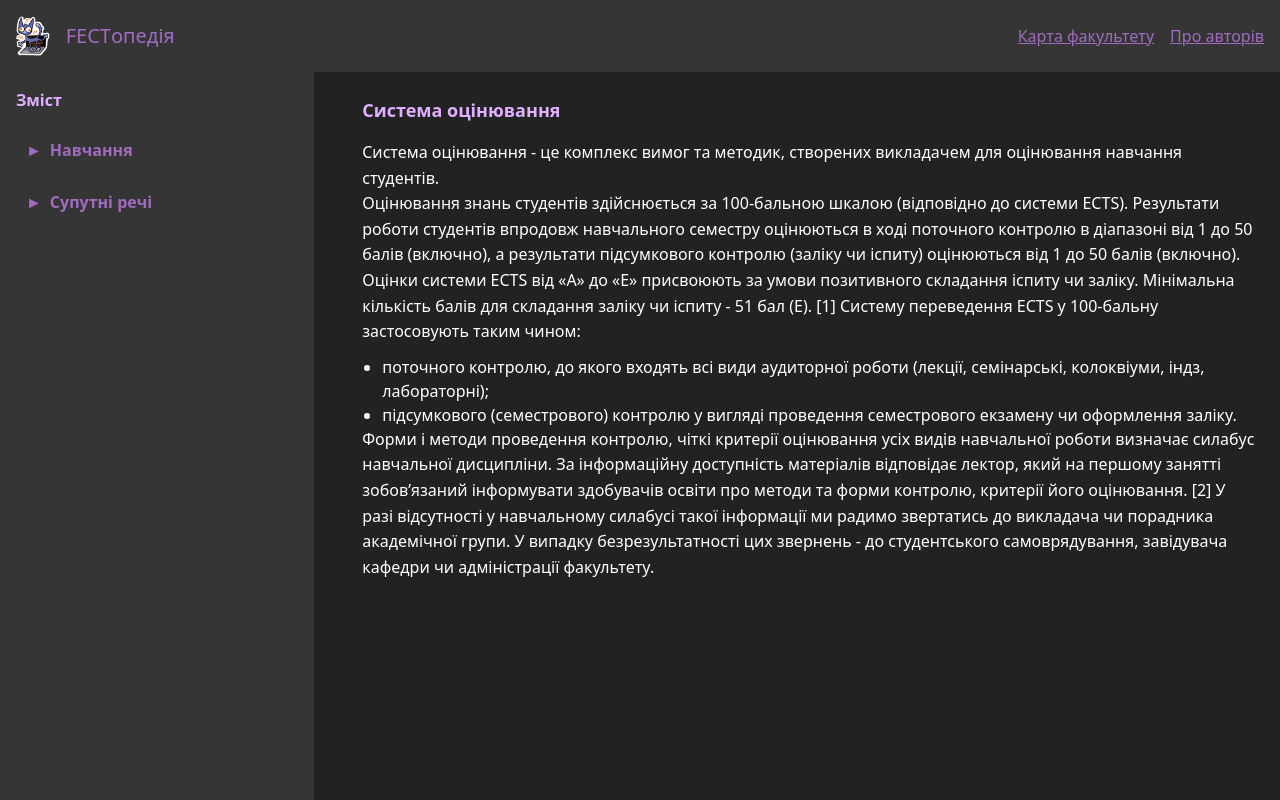
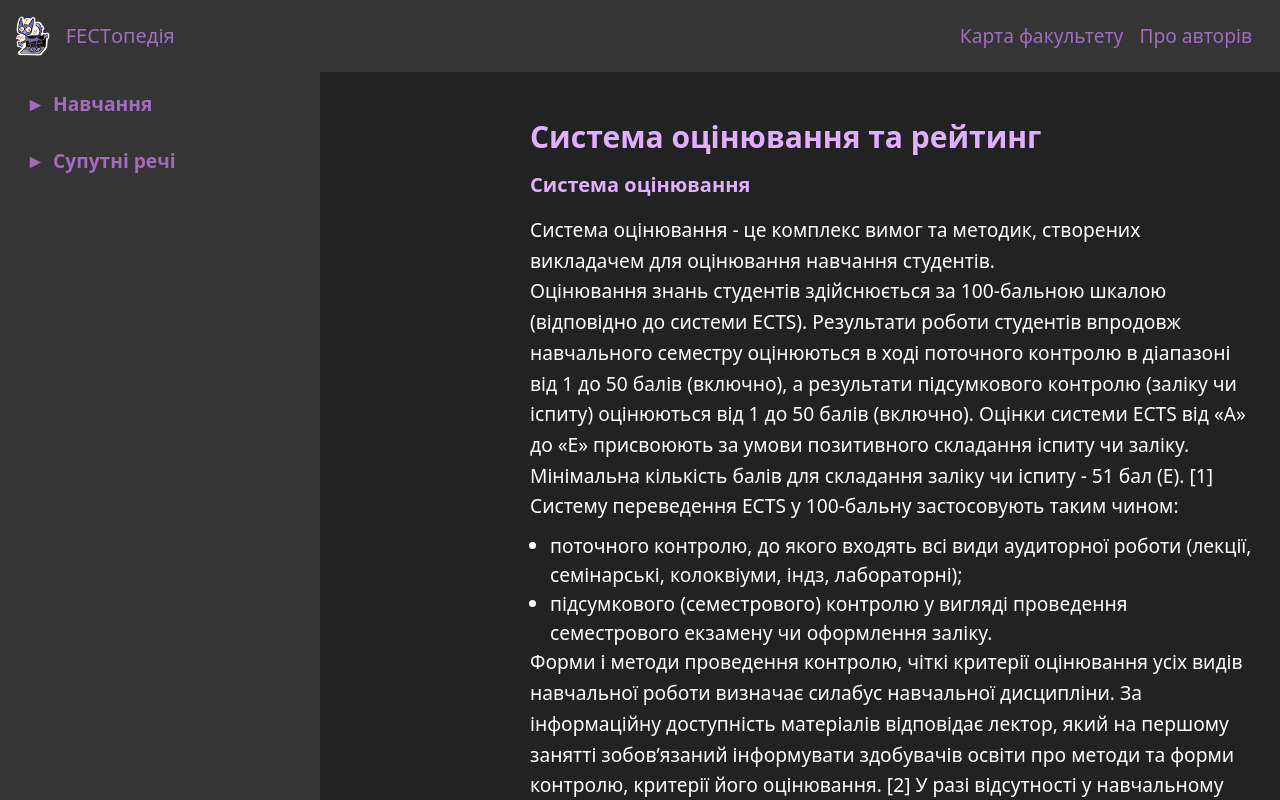
Before and after one commit to gearbeagel/FECTopedia, a React (Vite) app: page /info in a window 1280 px wide. Shown: the top 800 px of the page. Built offline with nearby package versions, Linux system fonts and the light colour scheme.

Commit message:
added most of the links

```diff
--- a/src/components/About.jsx
+++ b/src/components/About.jsx
@@ -12,7 +12,7 @@ const AboutPage = () => {
   ];
 
   return (
-    <div className="max-w-4xl mx-auto p-6">
+    <div className="max-w-4xl mx-auto p-6 mt-20">
       <h1 className="text-2xl font-bold mb-4">Про нас</h1>
       <ul className="list-disc list-inside">
         {teamMembers.map((member, index) => (
--- a/src/components/Article.jsx
+++ b/src/components/Article.jsx
@@ -10,19 +10,25 @@ const Article = () => {
   };
 
   const renderHTML = (htmlString) => {
-    return { __html: htmlString.replace(/<ul>/g, '<ul class="list-disc ml-5 mb-2">', /ol/g, '<ol class="list-decimal ml-5 mb-2">') };
+    return {
+      __html: htmlString.replace(/<ul>/g, '<ul class="list-disc ml-5 mb-2">').replace(/<ol>/g, '<ol class="list-decimal ml-5 mb-2">')
+    };
   };
 
   const currentSection = articleData.subsections[activeSection.sectionIdx];
   const currentSubsection = currentSection.subsections[activeSection.subsectionIdx];
-  const currentSubsubsection = currentSubsection.subsections[activeSection.subsubsectionIdx];
 
   return (
-    <div className="flex">
+    <div className="flex overflow-y-auto">
       <Sidebar sections={articleData.subsections} handleClick={handleClick} activeSection={activeSection} />
-      <div className="w-3/4 ml-6 p-6">
-        <h2 className="text-lg font-bold" dangerouslySetInnerHTML={{ __html: currentSubsubsection.subsection }} />
-        <div className="mt-4" dangerouslySetInnerHTML={{ __html: currentSubsubsection.content }} />
+      <div className="w-3/4 ml-6 p-6 pl-20 mt-10 article">
+        <h1 className="text-3xl font-semibold mb-2 mt-5">{currentSubsection.section}</h1>
+        {currentSubsection.subsections.map((subsubsection, subsubsectionIdx) => (
+          <div key={subsubsectionIdx}>
+            <h3 className="text-xl font-semibold mb-3 mt-4">{subsubsection.subsection}</h3>
+            <div className="mt-4" dangerouslySetInnerHTML={renderHTML(subsubsection.content)} />
+          </div>
+        ))}
       </div>
     </div>
   );
--- a/src/components/Home.jsx
+++ b/src/components/Home.jsx
@@ -1,9 +1,10 @@
 import React from 'react';
+import Logo from "../assets/IMG_1430.png"
 
 const HomePage = () => {
   return (
     <div className="flex flex-col items-center justify-center h-screen p-6 overflow-hidden">
-        <img src='/src/assets/IMG_1430.PNG' className='mb-5'></img>
+        <img src={Logo} className='mb-5'></img>
       <h1 className="text-2xl font-bold mb-4">Ласкаво просимо до FECTопедії!</h1>
       <p className="text-lg text-center mb-6">
         Вітаємо тебе, майбутній першокурснику чи вже студент з багатомісячним стажем!
--- a/src/components/MapCarousel.jsx
+++ b/src/components/MapCarousel.jsx
@@ -4,7 +4,7 @@ import 'react-responsive-carousel/lib/styles/carousel.min.css'; // Import carous
 
 const FacultyMapCarousel = ({ images }) => {
   return (
-    <Carousel showArrows={true} autoPlay infiniteLoop>
+    <Carousel showArrows={true} autoPlay infiniteLoop className='w-min'>
       {images.map((image, index) => (
         <div key={index}>
           <img src={image} alt={`Map floor ${index + 1}`} className='carousel-image'/>
--- a/src/components/MapSection.jsx
+++ b/src/components/MapSection.jsx
@@ -15,7 +15,7 @@ function MapSection() {
 
   return (
     <div className="flex flex-col items-center justify-center h-screen p-6 overflow-hidden">
-      <h1>Ось мапа нашого факультету:</h1>
+      <h1 className='text-3xl'>Ось мапа нашого факультету:</h1>
       <br/>
       <FacultyMapCarousel images={carouselImages} />
     </div>
--- a/src/components/Navbar.jsx
+++ b/src/components/Navbar.jsx
@@ -1,16 +1,16 @@
 import React from 'react';
-import logo from '../assets/IMG_1431.png'
+import logo from '../assets/IMG_1431.png';
 
 const Navbar = () => {
   return (
-    <nav className="p-4 flex items-center justify-between navbar">
+    <nav className="p-4 flex items-center w-screen fixed top-0 justify-between navbar bg-white z-10"> {/* Ensure background color for visibility */}
       <div className="flex items-center">
         <img src={logo} alt="Logo" className="h-10 mr-4" />
-        <span className="text-blue-500 text-xl"><a href="/" style={{textDecoration: "none"}}>FECTопедія</a></span>
+        <span className="text-blue-500 text-xl"><a href="/info" style={{textDecoration: "none"}}>FECTопедія</a></span>
       </div>
-      <div className="flex space-x-4">
-        <a href="/map" className="text-blue-500 hover:text-purple-500">Карта факультету</a>
-        <a href="/about" className="text-blue-500 hover:text-purple-500">Про авторів</a>
+      <div className="flex space-x-4 mr-3">
+        <a href="/map" className="text-blue-500 hover:text-purple-500" style={{textDecoration: "none"}}>Карта факультету</a>
+        <a href="/about" className="text-blue-500 hover:text-purple-500" style={{textDecoration: "none"}}>Про авторів</a>
       </div>
     </nav>
   );
--- a/src/components/Sidebar.jsx
+++ b/src/components/Sidebar.jsx
@@ -11,16 +11,15 @@ const Sidebar = ({ sections = [], handleClick, activeSection }) => {
   };
 
   return (
-    <div className="w-1/4 lg:block bg-gray-200 h-screen overflow-y-auto p-4 sidebar">
-      <h2 className="font-bold mb-4">Зміст</h2>
-      <ul>
+    <div className="w-1/4 lg:block bg-gray-200 h-screen fixed overflow-y-auto p-4 sidebar">
+      <ul className='mt-16'>
         {sections.map((section, idx) => (
           <li key={idx} className="mb-2">
             <button
               onClick={() => toggleSection(idx)}
               className="text-blue-500 font-semibold flex items-center">
               <span className="mr-2">
-                {openSections[idx] ? '▼' : '►'} {/* Стрілка */}
+                {openSections[idx] ? '▼' : '►'}
               </span>
               {section.title}
             </button>
@@ -29,26 +28,10 @@ const Sidebar = ({ sections = [], handleClick, activeSection }) => {
                 {section.subsections.map((sub, subIdx) => (
                   <li key={subIdx} className="mb-2">
                     <button
-                      onClick={() => toggleSection(`${idx}-${subIdx}`)}
-                      className="text-blue-400 flex items-center">
-                      <span className="mr-2">
-                        {openSections[`${idx}-${subIdx}`] ? '▼' : '►'} {/* Стрілка для підсекцій */}
-                      </span>
+                      onClick={() => handleClick(idx, subIdx)}
+                      className={`text-blue-300 ${activeSection.subsectionIdx === subIdx && activeSection.sectionIdx === idx ? 'highlight' : ''}`}>
                       {sub.section}
                     </button>
-                    {sub.subsections && sub.subsections.length > 0 && openSections[`${idx}-${subIdx}`] && (
-                      <ul className="ml-4 mt-3">
-                        {sub.subsections.map((subsub, subsubIdx) => (
-                          <li key={subsubIdx} className="text-sm text-align-start">
-                            <button
-                              onClick={() => handleClick(idx, subIdx, subsubIdx)}
-                              className={`text-blue-300 ${activeSection.subsubsectionIdx === subsubIdx && activeSection.subsectionIdx === subIdx && activeSection.sectionIdx === idx ? 'highlight' : ''}`}>
-                              {subsub.subsection}
-                            </button>
-                          </li>
-                        ))}
-                      </ul>
-                    )}
                   </li>
                 ))}
               </ul>
--- a/src/index.css
+++ b/src/index.css
@@ -4,11 +4,13 @@
 
 body {
   background-color: rgb(34, 34, 34);
-  color: white; /* Default text color */
+  color: white;
+  font-size: larger;
 }
 
 .sidebar {
   background-color: #353535;
+
 }
 
 .navbar {
@@ -16,7 +18,7 @@ body {
 }
 
 .text-blue-500, .text-blue-400, .text-blue-300 {
-  color: #A16BBE; /* Lighter purple for button text */
+  color: #A16BBE;
 }
 
 .highlight {
@@ -56,3 +58,8 @@ p {
   max-width: 400px; /* Maximum width of the image */
   height: auto; /* Maintain aspect ratio */
 }
+
+.article {
+  margin-left: 450px;
+  margin-top: 75px;
+}
```
Also changed, not shown: src/data.json, vercel.json (added), 1 other file (tests, documents, lock files or other folders).
